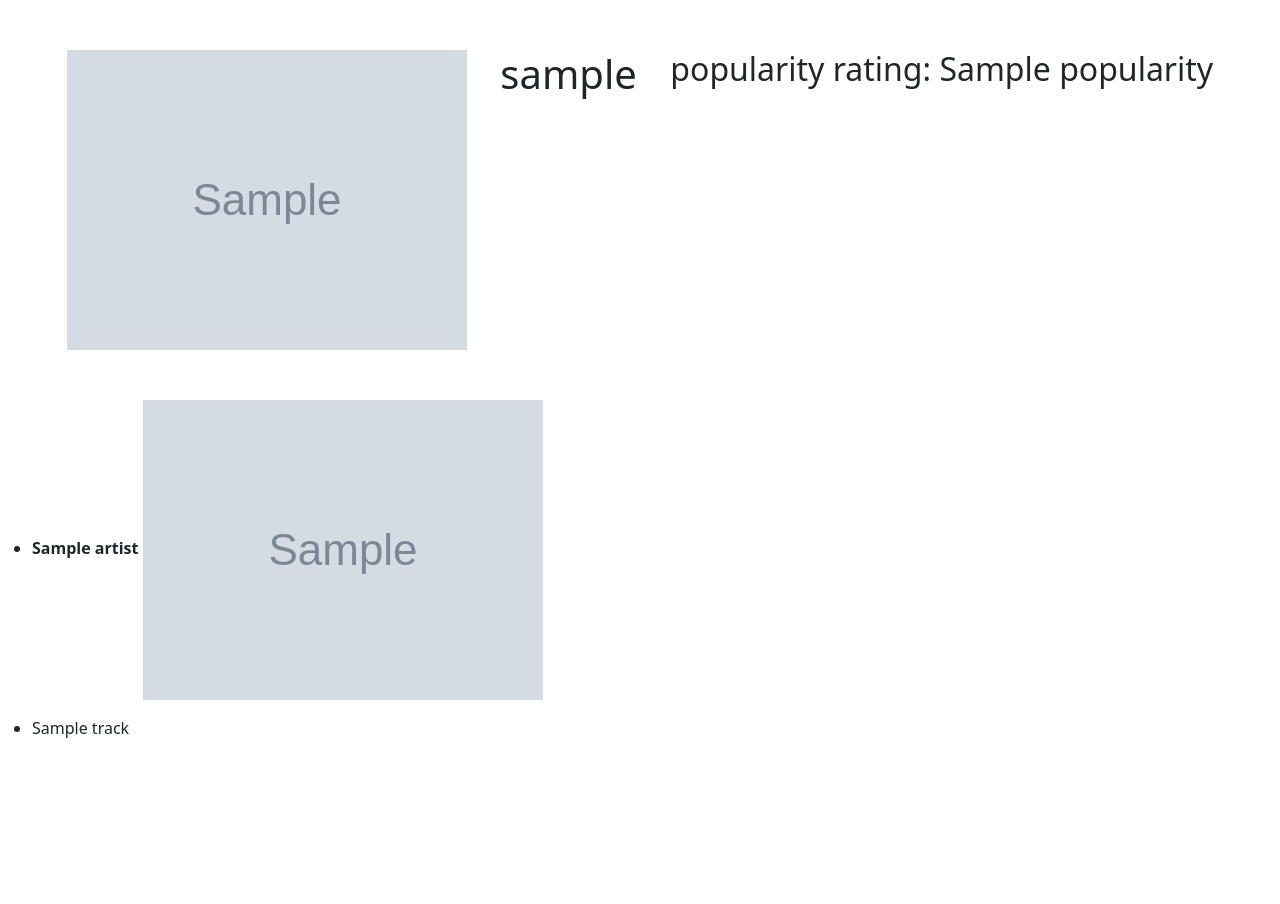
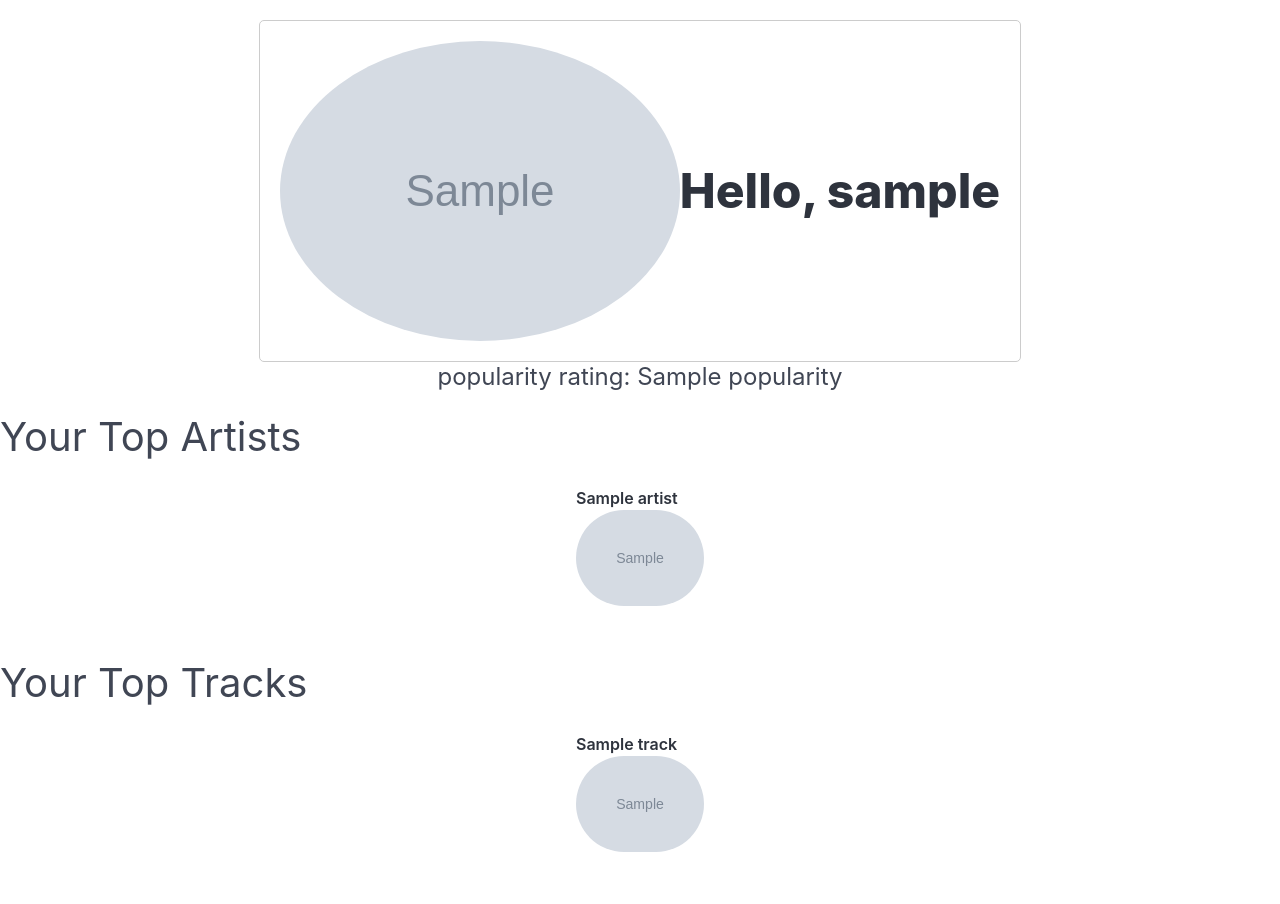
Before and after one commit to eitanamzallag/SoundScope, a Flask app: template templates/index.html in a window 1280 px wide. Before the commit the page ends 738 px from the top, so only its background shows below. Run offline with Flask 3, Linux system fonts and the light colour scheme; the template is opened without the code that fills it: most values are stand-ins (such as "Sample title", 1, 10 or a date in 2020); grey boxes marked "Sample" are stand-in pictures.

Commit message:
implement Bulma + edit html + css

```diff
--- a/main.py
+++ b/main.py
@@ -46,15 +46,15 @@ def top_stats():
 
     username, photo_url = get_user_data(sp)
     popularity = get_popularity(sp, 50)
-    artists_photos, tracks = get_top_artists_tracks(sp)
+    artists_photos, tracks_photos = get_top_artists_tracks(sp)
     context = {
         'username' : username,
         'photo_url' : photo_url,
         'artists_photos' : artists_photos,
-        'tracks' : tracks,
+        'tracks_photos' : tracks_photos,
         'popularity' : popularity
     }
     return render_template('index.html', **context)
 
 if __name__ == '__main__':
-    app.run(debug=True)
+    app.run(port=5001, debug=True)
--- a/requirements.txt
+++ b/requirements.txt
@@ -1,2 +1,3 @@
 spotipy==2.24.0
 Flask==3.0.2
+python-dotenv
--- a/static/css/style.css
+++ b/static/css/style.css
@@ -1,14 +1,35 @@
-@import url('https://fonts.googleapis.com/css2?family=Inter:wght@400;700&display=swap');
-
-body {
+.user {
     display: flex;
     flex-direction: column;
-    font-family: 'Inter', sans-serif;
+    justify-content: center;
+    align-items: center;
+    margin: 20px;
 }
 
-.user {
-    display: flex;
-    flex-direction: row;
-    justify-content: space-around;
-    padding: 50px
+.user-info {
+  display: flex;
+  flex-direction: row;
+  justify-content: space-between;
+  align-items: center;
+  padding: 20px;
+  border: 1px solid #ccc;
+  border-radius: 5px;
+  margin: 0 10px;
 }
+
+.user-photo {
+    border-radius: 50%;
+}
+
+.top-artists ul, .top-tracks ul {
+  display: flex;
+  flex-direction: row;
+  justify-content: space-around;
+  align-items: center;
+  flex-wrap: wrap;
+  margin: 20px;
+}
+
+.artist-name {
+    align-content: center;
+}
--- a/templates/index.html
+++ b/templates/index.html
@@ -1,36 +1,49 @@
 <!DOCTYPE html>
-<html lang="en">
+<html>
   <head>
+    <meta charset="utf-8">
+    <meta name="viewport" content="width=device-width, initial-scale=1">
+    <title>SoundScope</title>
     <link rel="stylesheet" href="static/css/style.css">
-    <meta charset="UTF-8">
-    <meta name="viewport" content="width=device-width, initial-scale=1.0">
-    <title>Document</title>
-    <link href="https://fonts.googleapis.com/css2?family=Inter:wght@400;700&display=swap" rel="stylesheet">
-    <link href="https://cdn.jsdelivr.net/npm/bootstrap@5.3.3/dist/css/bootstrap.min.css" rel="stylesheet" integrity="sha384-QWTKZyjpPEjISv5WaRU9OFeRpok6YctnYmDr5pNlyT2bRjXh0JMhjY6hW+ALEwIH" crossorigin="anonymous">
-<script src="https://cdn.jsdelivr.net/npm/bootstrap@5.3.3/dist/js/bootstrap.bundle.min.js" integrity="sha384-YvpcrYf0tY3lHB60NNkmXc5s9fDVZLESaAA55NDzOxhy9GkcIdslK1eN7N6jIeHz" crossorigin="anonymous"></script>
+    <link rel="stylesheet" href="https://cdn.jsdelivr.net/npm/bulma@1.0.2/css/bulma.min.css">
   </head>
   <body>
     <div class = 'user'>
-        <img src={{ photo_url }} alt="That's you!">
-        <h1> {{ username }} </h1>
-        <h2> popularity rating: {{ popularity}} </h2>
+        <container class="user-info">
+            <img class="user-photo" src={{photo_url}} alt="That's you!">
+            <h1 class="title is-1"> Hello, {{ username }} </h1>
+        </container>
+        <h2 class="subtitle is-4"> popularity rating: {{ popularity }} </h2>
     </div>
 
+        <!-- list out top artists -->
+    <div class="top-artists">
+        <h2 class="subtitle is-2"> Your Top Artists </h2>
         <ul>
-        <!-- list out top artists -->
             {% for artist, img_url in artists_photos.items() %}
                 <li>
-                <span><strong>{{ artist }}</strong></span>
-                <img src="{{ img_url }}" alt="{{ artist }}">
+                    <span class="artist-name"><strong>{{ artist }}</strong></span>
+                    <figure class="image is-128x128">
+                        <img class="is-rounded" src="{{img_url}}" alt="{{ artist }}">
+                    </figure>
                 </li>
             {% endfor %}
         </ul>
+    </div>
 
+        <!-- list out top tracks -->
+         <div class="top-tracks">
+            <h2 class="subtitle is-2"> Your Top Tracks </h2>
             <ul>
-        <!-- list out top tracks -->
-        {% for i in tracks %}
-            <li> {{i}} </li>
+                {% for track, img_url in tracks_photos.items() %}
+                <li>
+                    <span class="track-name"><strong>{{ track }}</strong></span>
+                    <figure class="image is-128x128">
+                        <img class="is-rounded" src="{{img_url}}" alt="{{ track }}">
+                    </figure>
+                </li>
                 {% endfor %}
             </ul>
+         </div>
 </body>
 </html>
```
Also changed, not shown: helpers.py (+7 -4 lines). Lines whose indentation alone changed are shown as unchanged.
